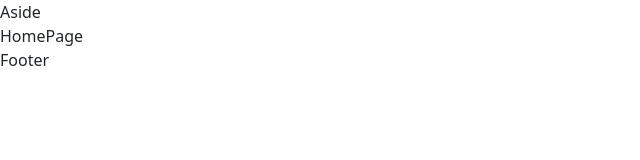
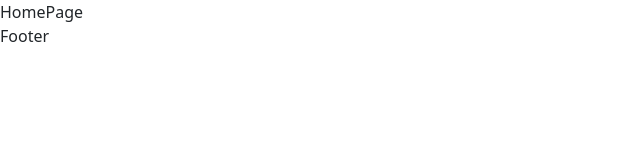
Before and after one commit to TDG-Org/Statue-Status, a React (Create React App) app in the folder client/: page / in a window 1280 px wide. Shown: the top 160 px of the page, without its empty margins (0-640 px from the left). Built offline with nearby package versions, Linux system fonts and the light colour scheme.

Commit message:
updated components

```diff
--- a/client/src/App.js
+++ b/client/src/App.js
@@ -12,6 +12,8 @@ import "bootstrap-icons/font/bootstrap-icons.css";
 
 function App() {
   return (
+
+    // Statue Status Wrapper
     <StatueStatus />
   );
 }
--- a/client/src/components/Aside.jsx
+++ b/client/src/components/Aside.jsx
@@ -2,7 +2,13 @@ import React from "react";
 
 const Aside = () => {
   return (
-    <div>Aside</div>
+    <aside className="aside-comp">
+
+      {/* User's Avatar and info Section  */}
+
+      {/* Navbar Section  */}
+
+    </aside>
   );
 };
 
--- a/client/src/components/User.jsx
+++ b/client/src/components/User.jsx
@@ -2,7 +2,11 @@ import React from "react";
 
 const User = () => {
   return (
-    <div>User</div>
+    <div>
+            <div className="user-avatar-section">
+
+</div>
+    </div>
   );
 };
 
--- a/client/src/pages/Statue-Status.jsx
+++ b/client/src/pages/Statue-Status.jsx
@@ -52,10 +52,13 @@ const StatueStatus = () => {
 
   return (
     <>
+      {/* Left Side (User Avatar and Navbar)  */}
       <Aside currentPage={currentPage} handlePageChange={handlePageChange} />
 
+      {/* Renders the Current/Selected Page  */}
       {renderPage()}
 
+      {/* Footer Section  */}
       <Footer currentPage={currentPage} handlePageChange={handlePageChange} />
     </>
   );
```
